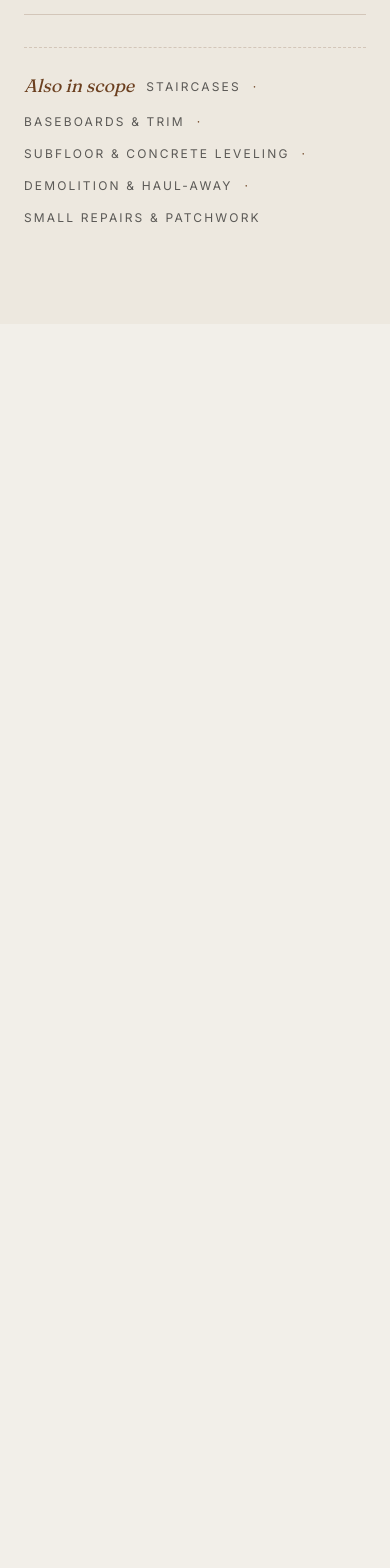
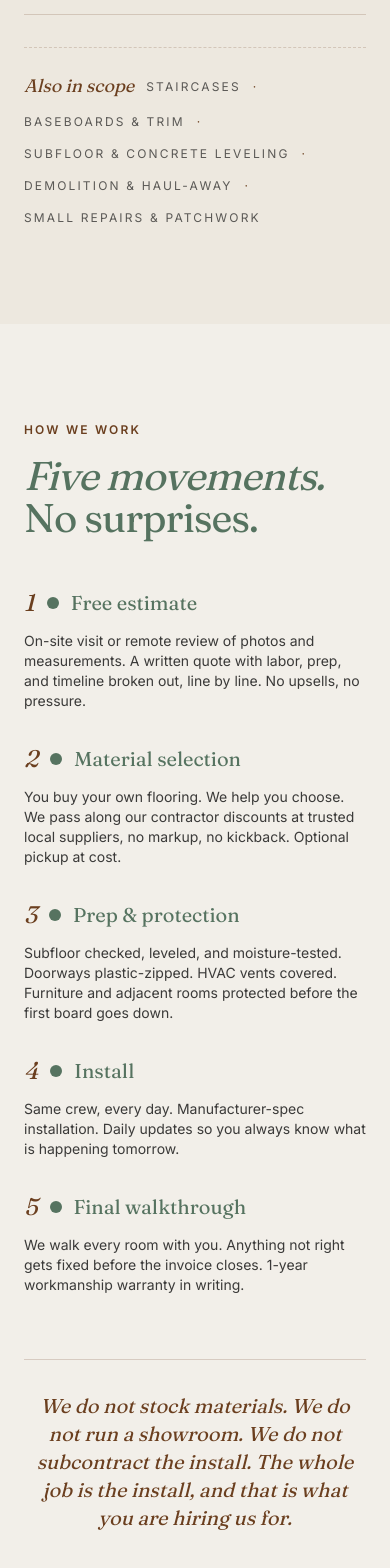
Before and after one commit to deco-04/dfc-website, a Next.js app: page / in a window 390 px wide. Shown: the part 7561-9129 px from the top of the page. Before the commit the page ends 7885 px from the top, so only its background shows below. Built offline with nearby package versions, Linux system fonts and the light colour scheme.

Commit message:
feat(process): five-step timeline with arabic numerals and sage bullets

```diff
--- a/app/page.tsx
+++ b/app/page.tsx
@@ -3,6 +3,7 @@ import { Hero } from '@/components/hero';
 import { Marquee } from '@/components/marquee';
 import { Manifesto } from '@/components/manifesto';
 import { Services } from '@/components/services';
+import { Process } from '@/components/process';
 
 export default function Home() {
   return (
@@ -13,6 +14,7 @@ export default function Home() {
         <Marquee />
         <Manifesto />
         <Services />
+        <Process />
       </main>
     </>
   );
--- /dev/null
+++ b/components/process.tsx
@@ -0,0 +1,64 @@
+const STEPS = [
+  {
+    num: '1',
+    name: 'Free estimate',
+    body: 'On-site visit or remote review of photos and measurements. A written quote with labor, prep, and timeline broken out, line by line. No upsells, no pressure.',
+  },
+  {
+    num: '2',
+    name: 'Material selection',
+    body: 'You buy your own flooring. We help you choose. We pass along our contractor discounts at trusted local suppliers, no markup, no kickback. Optional pickup at cost.',
+  },
+  {
+    num: '3',
+    name: 'Prep & protection',
+    body: 'Subfloor checked, leveled, and moisture-tested. Doorways plastic-zipped. HVAC vents covered. Furniture and adjacent rooms protected before the first board goes down.',
+  },
+  {
+    num: '4',
+    name: 'Install',
+    body: 'Same crew, every day. Manufacturer-spec installation. Daily updates so you always know what is happening tomorrow.',
+  },
+  {
+    num: '5',
+    name: 'Final walkthrough',
+    body: 'We walk every room with you. Anything not right gets fixed before the invoice closes. 1-year workmanship warranty in writing.',
+  },
+];
+
+export function Process() {
+  return (
+    <section id="process" className="max-w-site mx-auto px-6 lg:px-12 py-24 lg:py-36">
+      <header className="max-w-prose mb-12">
+        <div className="eyebrow mb-4">How we work</div>
+        <h2 className="display text-sage text-[clamp(2.5rem,5vw,4.5rem)] leading-[1.04]">
+          <span className="italic">Five movements.</span> No surprises.
+        </h2>
+      </header>
+
+      <ol className="grid grid-cols-1 md:grid-cols-2 lg:grid-cols-5 gap-8 relative">
+        <span className="hidden lg:block absolute top-7 left-0 right-0 h-px bg-walnut-deep/20" aria-hidden />
+        {STEPS.map((s) => (
+          <li key={s.num} className="relative pt-0 lg:pt-14">
+            <div className="absolute top-0 left-0 hidden lg:flex items-center gap-3 bg-linen pr-3">
+              <span className="font-display italic text-2xl text-walnut-deep">{s.num}</span>
+              <span className="inline-block w-3.5 h-3.5 rounded-full bg-sage ring-4 ring-linen" />
+            </div>
+            <div className="lg:hidden flex items-center gap-3 mb-3">
+              <span className="font-display italic text-2xl text-walnut-deep">{s.num}</span>
+              <span className="inline-block w-3 h-3 rounded-full bg-sage" />
+              <h3 className="font-display text-sage text-xl">{s.name}</h3>
+            </div>
+            <h3 className="hidden lg:block font-display text-sage text-xl lg:text-2xl mb-3 mt-1">{s.name}</h3>
+            <p className="font-body text-sm text-onyx/80 lg:mt-2">{s.body}</p>
+          </li>
+        ))}
+      </ol>
+
+      <p className="font-display italic text-walnut-deep text-center text-xl mt-16 max-w-prose mx-auto pt-8 border-t border-walnut-deep/20">
+        We do not stock materials. We do not run a showroom. We do not subcontract the install.
+        The whole job is the install, and that is what you are hiring us for.
+      </p>
+    </section>
+  );
+}
```
